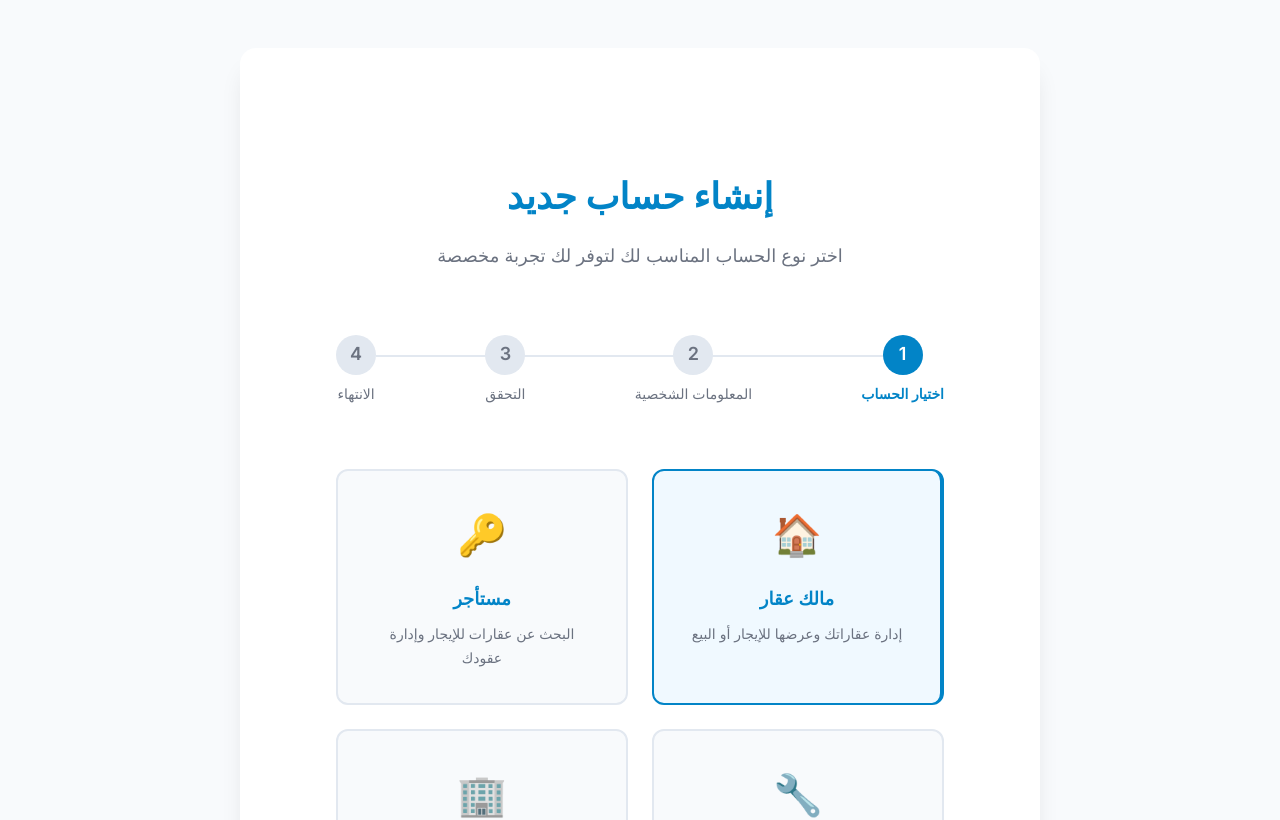
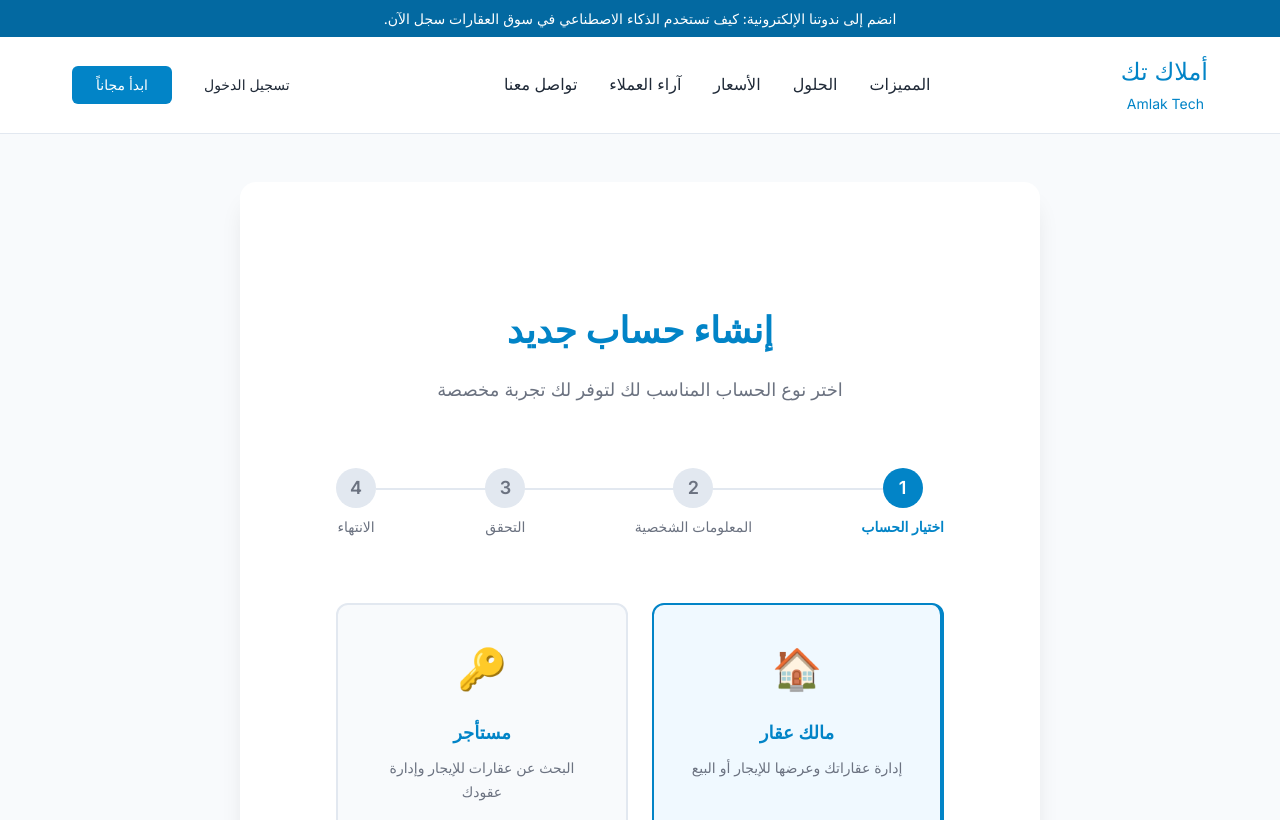
Before and after one commit to yaraabdullah/AmlakTech-Website, a Next.js app: page /signup in a window 1280 px wide. Shown: the top 820 px of the page. Built offline with nearby package versions, Linux system fonts and the light colour scheme.

Commit message:
update the form

```diff
--- a/components/SignUpForm.tsx
+++ b/components/SignUpForm.tsx
@@ -67,6 +67,10 @@ export default function SignUpForm() {
     setCurrentStep(2)
   }
 
+  const handleChangeUserType = () => {
+    setCurrentStep(1)
+  }
+
   const handleSubmit = (e: React.FormEvent) => {
     e.preventDefault()
     console.log('Form submitted:', formData)
@@ -131,7 +135,7 @@ export default function SignUpForm() {
                   <p className={styles.formSubtitle}>ادخل معلوماتك الشخصية لإكمال التسجيل</p>
                 </div>
               </div>
-              <button type="button" className={styles.changeButton}>
+              <button type="button" className={styles.changeButton} onClick={handleChangeUserType}>
                 <span className={styles.editIcon}>✏️</span>
                 تغيير
               </button>
--- a/pages/signup.tsx
+++ b/pages/signup.tsx
@@ -1,4 +1,6 @@
 import Head from 'next/head'
+import NotificationBar from '../components/NotificationBar'
+import Header from '../components/Header'
 import SignUpForm from '../components/SignUpForm'
 
 export default function SignUp() {
@@ -16,6 +18,8 @@ export default function SignUp() {
         <link href="https://fonts.googleapis.com/css2?family=Inter:wght@300;400;500;600;700&family=Cairo:wght@300;400;600;700&display=swap" rel="stylesheet" />
       </Head>
       <div dir="rtl" lang="ar">
+        <NotificationBar />
+        <Header />
         <SignUpForm />
       </div>
     </>
--- a/styles/SignUpForm.module.css
+++ b/styles/SignUpForm.module.css
@@ -1,5 +1,5 @@
 .signUpContainer {
-  min-height: 100vh;
+  min-height: calc(100vh - 120px);
   background: var(--color-background-secondary);
   padding: var(--spacing-2xl) 0;
   display: flex;
```
